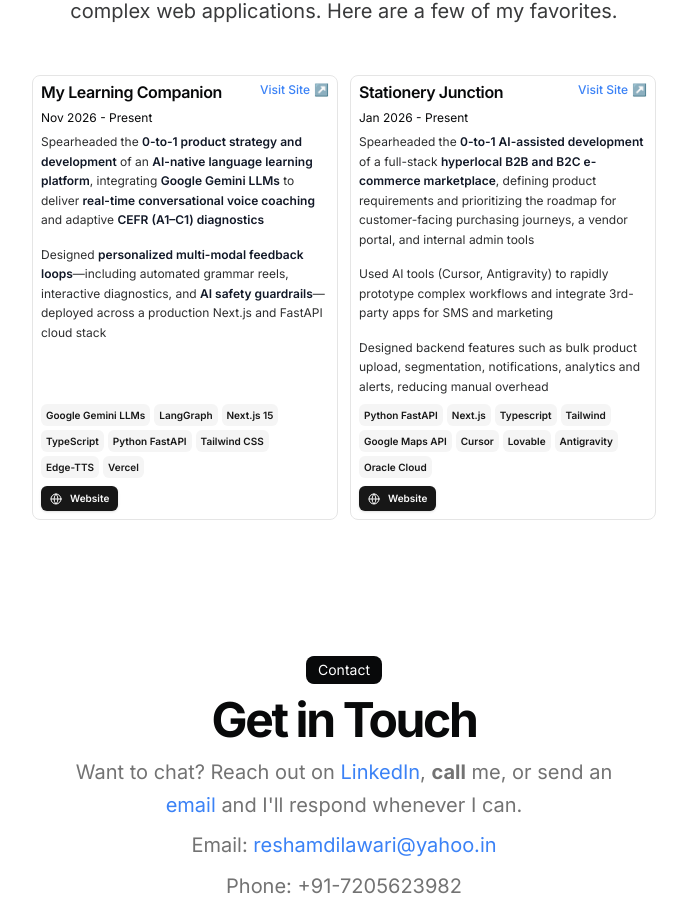
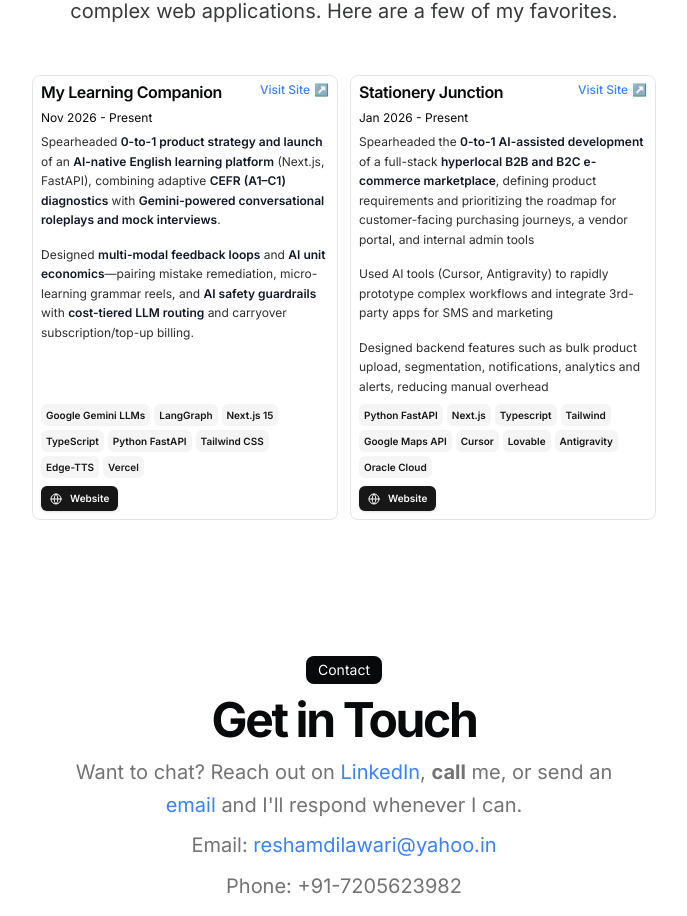
Before and after one commit to reshamdilawari/reshamdilawari.github.io, a Next.js app: page / in a window 1280 px wide. Shown: the part 1559-2475 px from the top of the page, without its empty margins (296-983 px from the left). Built offline with nearby package versions, Linux system fonts and the light colour scheme.

Commit message:
Update bullet points for My Learning Companion

```diff
--- a/src/data/resume.tsx
+++ b/src/data/resume.tsx
@@ -180,8 +180,8 @@ export const DATA = {
       dates: "Nov 2026 - Present",
       active: true,
       description: [
-        "Spearheaded the **0-to-1 product strategy and development** of an **AI-native language learning platform**, integrating **Google Gemini LLMs** to deliver **real-time conversational voice coaching** and adaptive **CEFR (A1–C1) diagnostics**",
-        "Designed **personalized multi-modal feedback loops**—including automated grammar reels, interactive diagnostics, and **AI safety guardrails**—deployed across a production Next.js and FastAPI cloud stack"
+        "Spearheaded **0-to-1 product strategy and launch** of an **AI-native English learning platform** (Next.js, FastAPI), combining adaptive **CEFR (A1–C1) diagnostics** with **Gemini-powered conversational roleplays and mock interviews**.",
+        "Designed **multi-modal feedback loops** and **AI unit economics**—pairing mistake remediation, micro-learning grammar reels, and **AI safety guardrails** with **cost-tiered LLM routing** and carryover subscription/top-up billing."
       ],
       technologies: [
         "Google Gemini LLMs",
```
